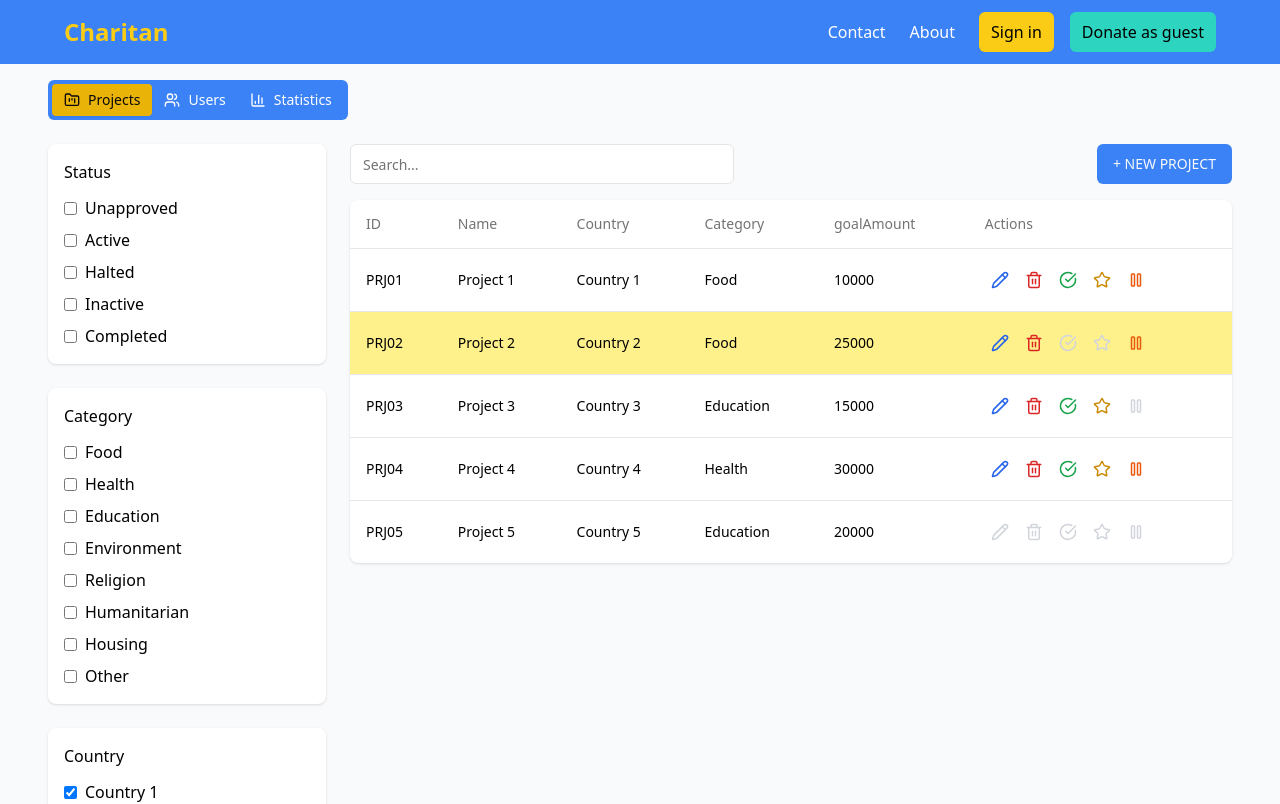
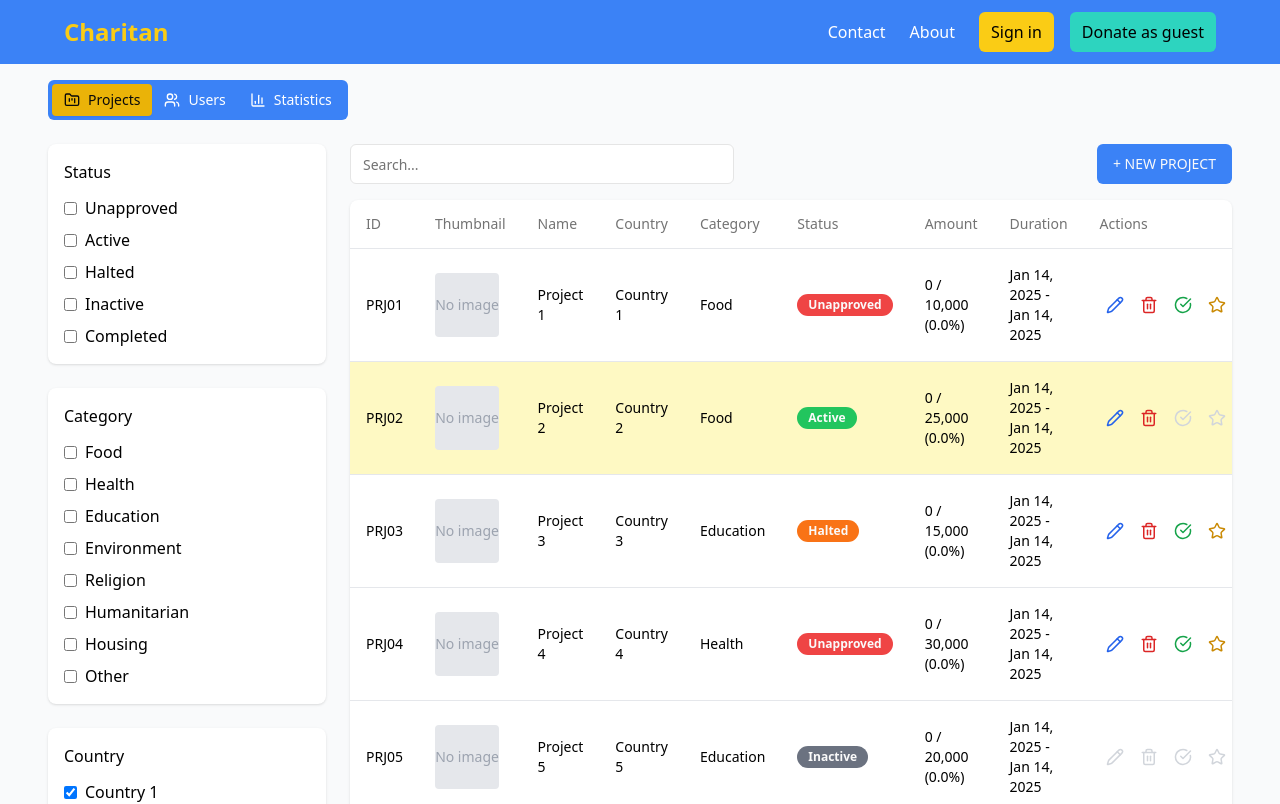
Before and after one commit to EEET2582-Squad-Phoenix/FE-Team-B, a Next.js app: page /dashboard in a window 1280 px wide. Shown: the top 804 px of the page. Built offline with nearby package versions, Linux system fonts and the light colour scheme.

Commit message:
Update fields in project table

```diff
--- a/src/components/projects/ProjectsTable.tsx
+++ b/src/components/projects/ProjectsTable.tsx
@@ -3,6 +3,9 @@ import { Project } from "@/types/Project";
 import { Pencil, Trash2, CheckCircle, Star, Pause } from "lucide-react";
 import { ProjectModal } from "./ProjectModal";
 import ActionButton from "@/components/table/ActionButton";
+import { Badge } from "@/components/ui/badge";
+import { format } from "date-fns";
+import Image from "next/image";
 
 import {
   Table,
@@ -18,6 +21,38 @@ import { useProjectModal } from "./hooks/useProjectModal";
 interface ProjectsTableProps {
   projects: Project[];
 }
+
+const getStatusColor = (status: string) => {
+  switch (status) {
+    case "Active":
+      return "bg-green-500 hover:bg-green-600";
+    case "Inactive":
+      return "bg-gray-500 hover:bg-gray-600";
+    case "Halted":
+      return "bg-orange-500 hover:bg-orange-600";
+    case "Unapproved":
+      return "bg-red-500 hover:bg-red-600";
+    default:
+      return "bg-blue-500 hover:bg-blue-600";
+  }
+};
+
+const formatDuration = (startDate: string, endDate: string) => {
+  try {
+    const start = format(new Date(startDate), "MMM d, yyyy");
+    const end = format(new Date(endDate), "MMM d, yyyy");
+    return `${start} - ${end}`;
+  } catch {
+    return "Invalid dates";
+  }
+};
+
+const formatAmount = (raised: number, goal: number) => {
+  const percentage = (raised / goal) * 100;
+  return `${raised.toLocaleString()} / ${goal.toLocaleString()} (${percentage.toFixed(
+    1
+  )}%)`;
+};
 
 const ProjectsTable = ({ projects }: ProjectsTableProps) => {
   const {
@@ -42,10 +77,13 @@ const ProjectsTable = ({ projects }: ProjectsTableProps) => {
         <TableHeader>
           <TableRow>
             <TableHead>ID</TableHead>
+            <TableHead>Thumbnail</TableHead>
             <TableHead>Name</TableHead>
             <TableHead>Country</TableHead>
             <TableHead>Category</TableHead>
-            <TableHead>goalAmount</TableHead>
+            <TableHead>Status</TableHead>
+            <TableHead>Amount</TableHead>
+            <TableHead>Duration</TableHead>
             <TableHead>Actions</TableHead>
           </TableRow>
         </TableHeader>
@@ -54,14 +92,40 @@ const ProjectsTable = ({ projects }: ProjectsTableProps) => {
             <TableRow
               key={project.id}
               className={
-                project.isHighlighted ? "bg-yellow-200 hover:bg-yellow-300" : ""
+                project.isHighlighted ? "bg-yellow-100 hover:bg-yellow-200" : ""
               }
             >
               <TableCell>{project.id}</TableCell>
+              <TableCell>
+                {project.imageURLs && project.imageURLs[0] ? (
+                  <div className="relative w-16 h-16">
+                    <Image
+                      src={project.imageURLs[0]}
+                      alt={project.name}
+                      className="rounded object-cover"
+                      fill
+                    />
+                  </div>
+                ) : (
+                  <div className="w-16 h-16 bg-gray-200 rounded flex items-center justify-center text-gray-400">
+                    No image
+                  </div>
+                )}
+              </TableCell>
               <TableCell>{project.name}</TableCell>
               <TableCell>{project.country}</TableCell>
               <TableCell>{project.category}</TableCell>
-              <TableCell>{project.goalAmount}</TableCell>
+              <TableCell>
+                <Badge className={getStatusColor(project.status)}>
+                  {project.status}
+                </Badge>
+              </TableCell>
+              <TableCell>
+                {formatAmount(project.raisedAmount, project.goalAmount)}
+              </TableCell>
+              <TableCell>
+                {formatDuration(project.startedAt || "", project.endedAt || "")}
+              </TableCell>
               <TableCell>
                 <div className="flex items-center space-x-1">
                   <ActionButton
```
